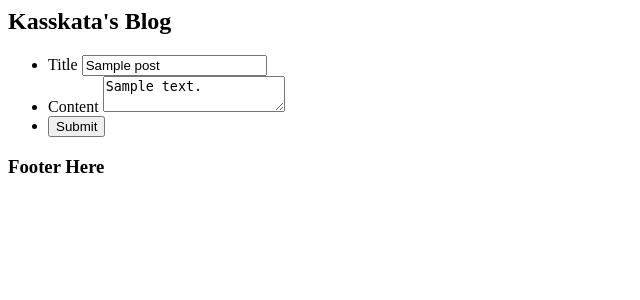
After one commit to Kaloyan-kasskata-Anastasov/Kaloyan-kasskata-Anastasov.github.io, a PHP site: template views/admin/post/edit.php in a window 1280 px wide. The commit adds this page. Shown: the top 300 px of the page, without its empty margins (0-640 px from the left). Run offline with PHP 8.4, Linux system fonts and the light colour scheme; the template is opened without the code that fills it: most values are stand-ins (such as "Sample title", 1, 10 or a date in 2020).

Commit message:
"Add" added

```diff
--- a/views/admin/post/add.php
+++ b/views/admin/post/add.php
@@ -2,7 +2,7 @@
     <ul>
         <li>
             <span>Title</span>
-            <input name="title" type="text"/>
+            <input name="title" value="" type="text"/>
         </li>
         <li>
             <span>Content</span>
--- /dev/null
+++ b/views/admin/post/edit.php
@@ -0,0 +1,20 @@
+<form method="POST">
+    <ul>
+        <li>
+            <input type="hidden" name="id" value="<?php echo addslashes($post['id']); ?>"/>
+
+            <span>Title</span>
+            <input name="title"
+                   value="<?php echo addslashes($post['title']); ?>"
+                   type="text"/>
+        </li>
+        <li>
+            <span>Content</span>
+        <textarea name="content"><?php echo addslashes($post['content']); ?>
+        </textarea>
+        </li>
+        <li>
+            <input type="submit" />
+        </li>
+    </ul>
+</form>
--- a/views/admin/post/get.php
+++ b/views/admin/post/get.php
@@ -3,13 +3,13 @@
 <?php foreach ($posts as $post) : ?>
     <ul>
         <li>
-            <?php echo $post["title"]?>
+            <?php echo addslashes($post["title"]);?>
         </li>
         <li>
-            <?php echo $post["content"]?>
+            <?php echo addslashes($post["content"]);?>
         </li>
         <li>
-            <?php echo $post["user_id"]?>
+            <?php echo addslashes($post["user_id"]);?>
         </li>
     </ul>
 <?php endforeach ?>
--- a/views/elements/header.php
+++ b/views/elements/header.php
@@ -3,6 +3,15 @@
     <title>
         Kasskata's Blog
     </title>
+    <script>
+        function clearForms()
+        {
+            var i;
+            for (i = 0; (i < document.forms.length); i++) {
+                document.forms[i].reset();
+            }
+        }
+    </script>
 </head>
 <body>
 <div id="Wrapper">
```
Also changed, not shown: controllers/admin/post.php (+33 -0 lines), models/master.php (+25 -3 lines).
